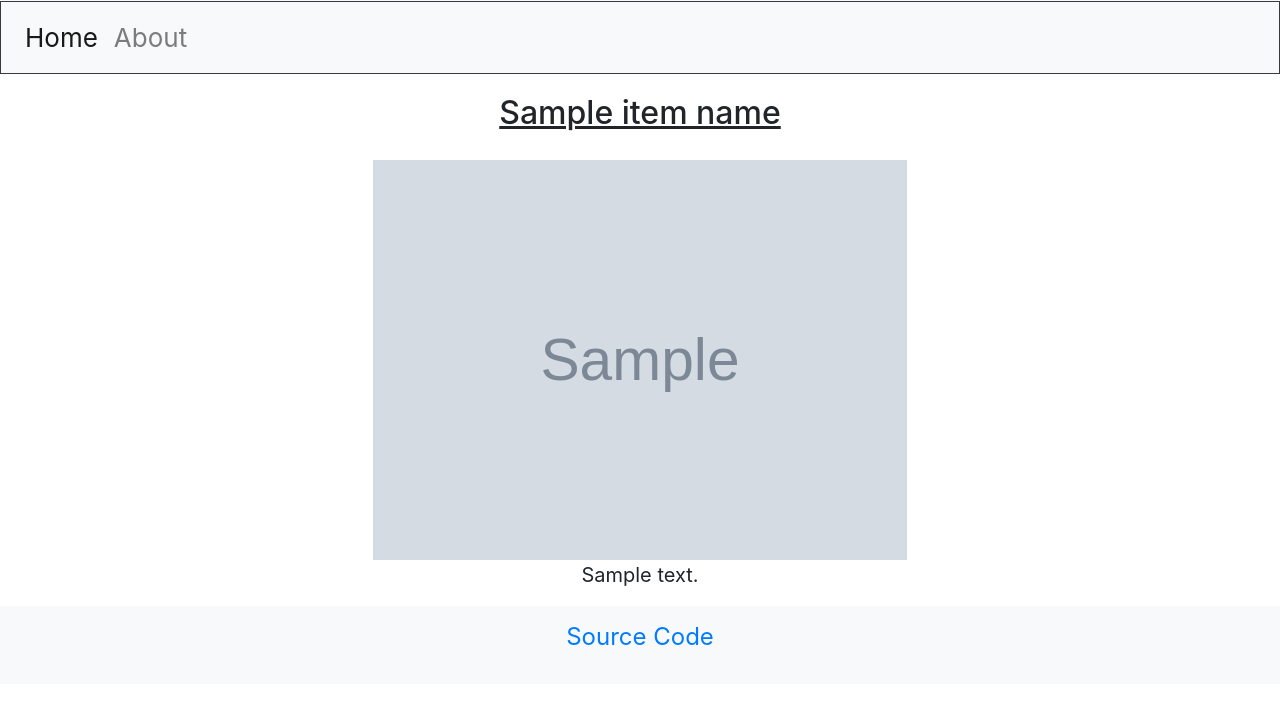
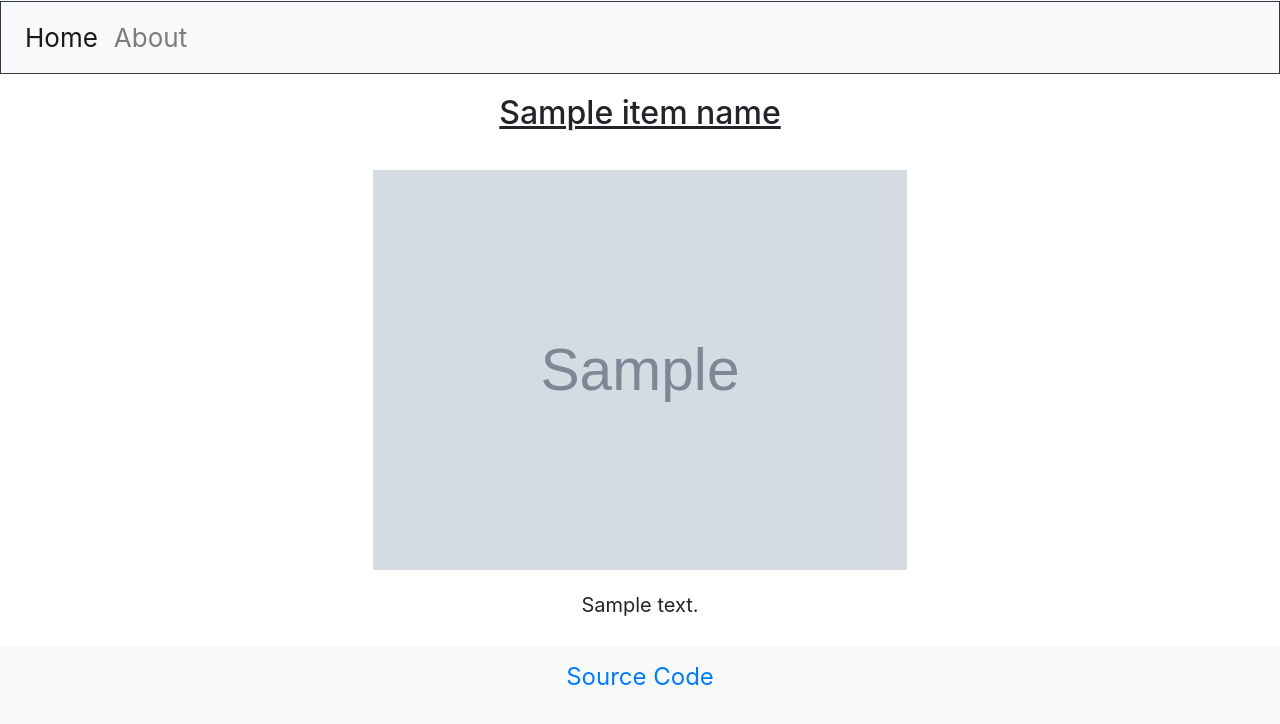
Before and after one commit to Jiminger/CSMuseum, a Flask app: template templates/item.html in a window 1280 px wide. Shown: the part 183-907 px from the top of the page. Before the commit the page ends 828 px from the top, so only its background shows below. Run offline with Flask 2, Linux system fonts and the light colour scheme; the template is opened without the code that fills it: most values are stand-ins (such as "Sample title", 1, 10 or a date in 2020); grey boxes marked "Sample" are stand-in pictures.

Commit message:
padding and flex altered on img/description container

```diff
--- a/static/css/style.css
+++ b/static/css/style.css
@@ -27,6 +27,8 @@
   justify-content: center;
   align-items: center;
   font-size: 20px;
+  gap: 20px;
+  padding: 10px;
 }
 
 .body-title{
```
